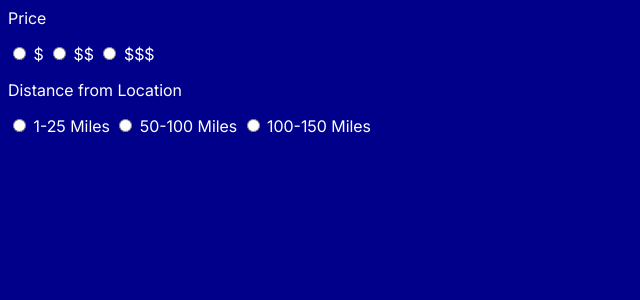
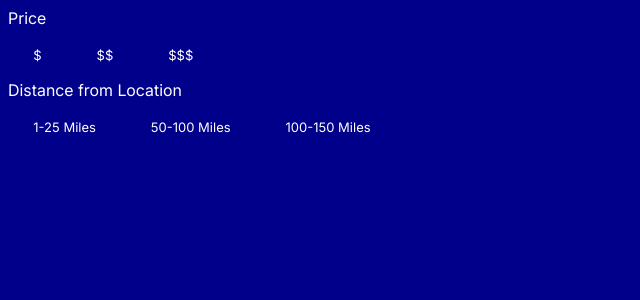
Before and after one commit to jinjen2004/PowDay, a Flask app: page /search in a window 1280 px wide. Shown: the top 300 px of the page, without its empty margins (0-640 px from the left). Run offline with Flask 3, Linux system fonts and the light colour scheme.

Commit message:
styled radio buttons

```diff
--- a/static/css/search.css
+++ b/static/css/search.css
@@ -0,0 +1,14 @@
+label {
+    border-radius: 45%;
+    padding: 1% 2% 1% 2%;
+    font-size: small;
+}
+input[type="radio"] {
+    display:none;
+}
+input[type="radio"]:hover + label{
+    background-color: #FFE1A0;
+}
+input[type="radio"]:checked + label {
+    background-color: #FEAF02;
+}
--- a/templates/search.html
+++ b/templates/search.html
@@ -1,23 +1,24 @@
 <head>
     <link rel="stylesheet" href="{{url_for('static',filename='css/all.css')}}">
+    <link rel="stylesheet" href="{{url_for('static',filename='css/search.css')}}">
 </head>
 
 <body>
     <form>
         <p>Price</p>
         <input type="radio" id="$" name="price" value="$">
-        <label for="$">$</label>
+        <label for="$" class="radio-container">$</label>
         <input type="radio" id="$$" name="price" value="$$">
-        <label for="$$">$$</label>
+        <label for="$$" class="radio-container">$$</label>
         <input type="radio" id="$$$" name="price" value="$$$">
-        <label for="$$$">$$$</label>
+        <label for="$$$" class="radio-container">$$$</label>
 
         <p>Distance from Location</p>
         <input type="radio" id="lowdist" name="dist" value="lowDist">
-        <label for="lowdist">1-25 Miles</label>
+        <label for="lowdist" class="radio-container">1-25 Miles</label>
         <input type="radio" id="meddist" name="dist" value="medDist">
-        <label for="meddist">50-100 Miles</label>
+        <label for="meddist" class="radio-container">50-100 Miles</label>
         <input type="radio" id="fardist" name="dist" value="farDist">
-        <label for="fardist">100-150 Miles</label>
+        <label for="fardist" class="radio-container">100-150 Miles</label>
     </form>
 </body>
```
